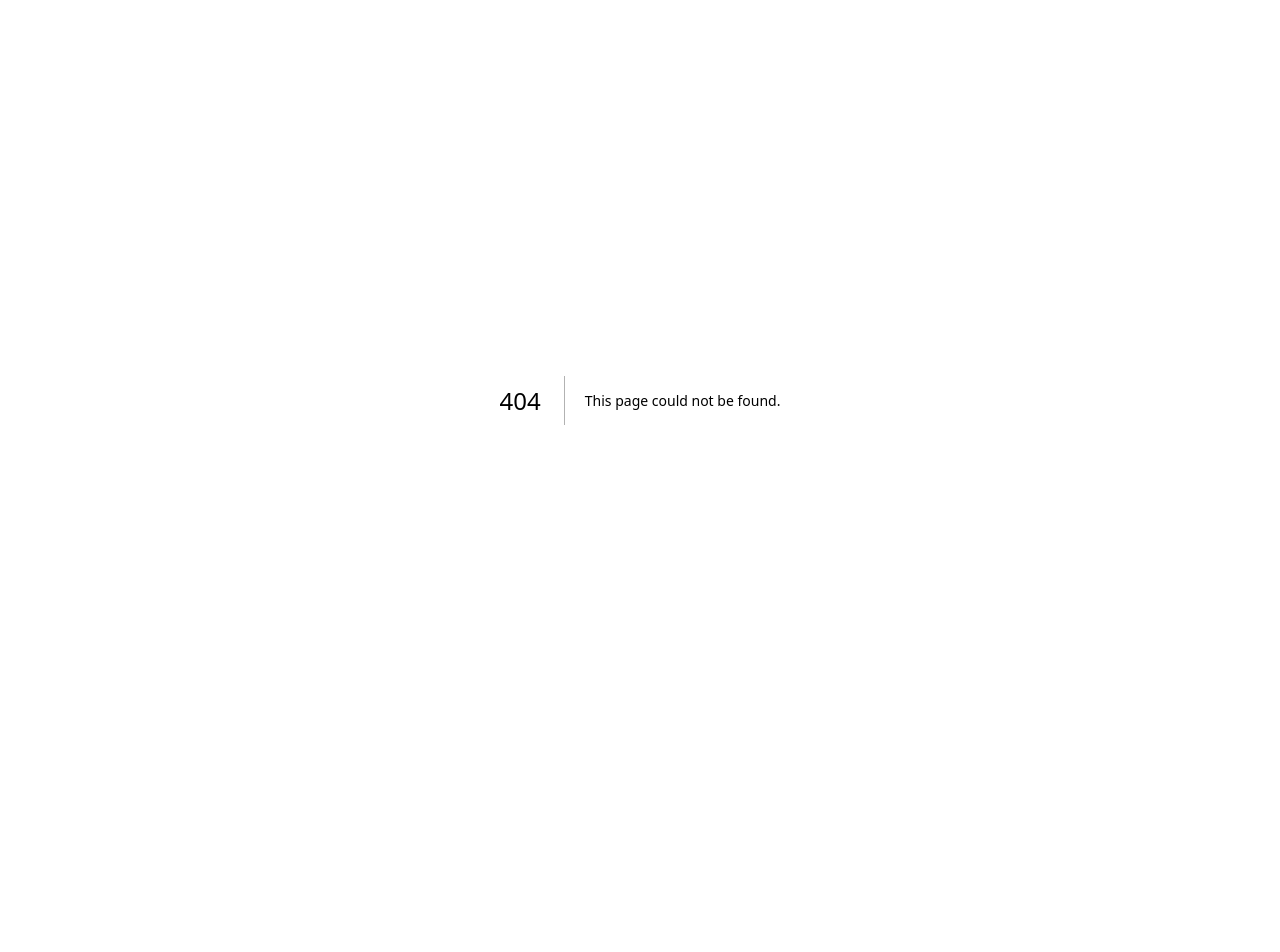
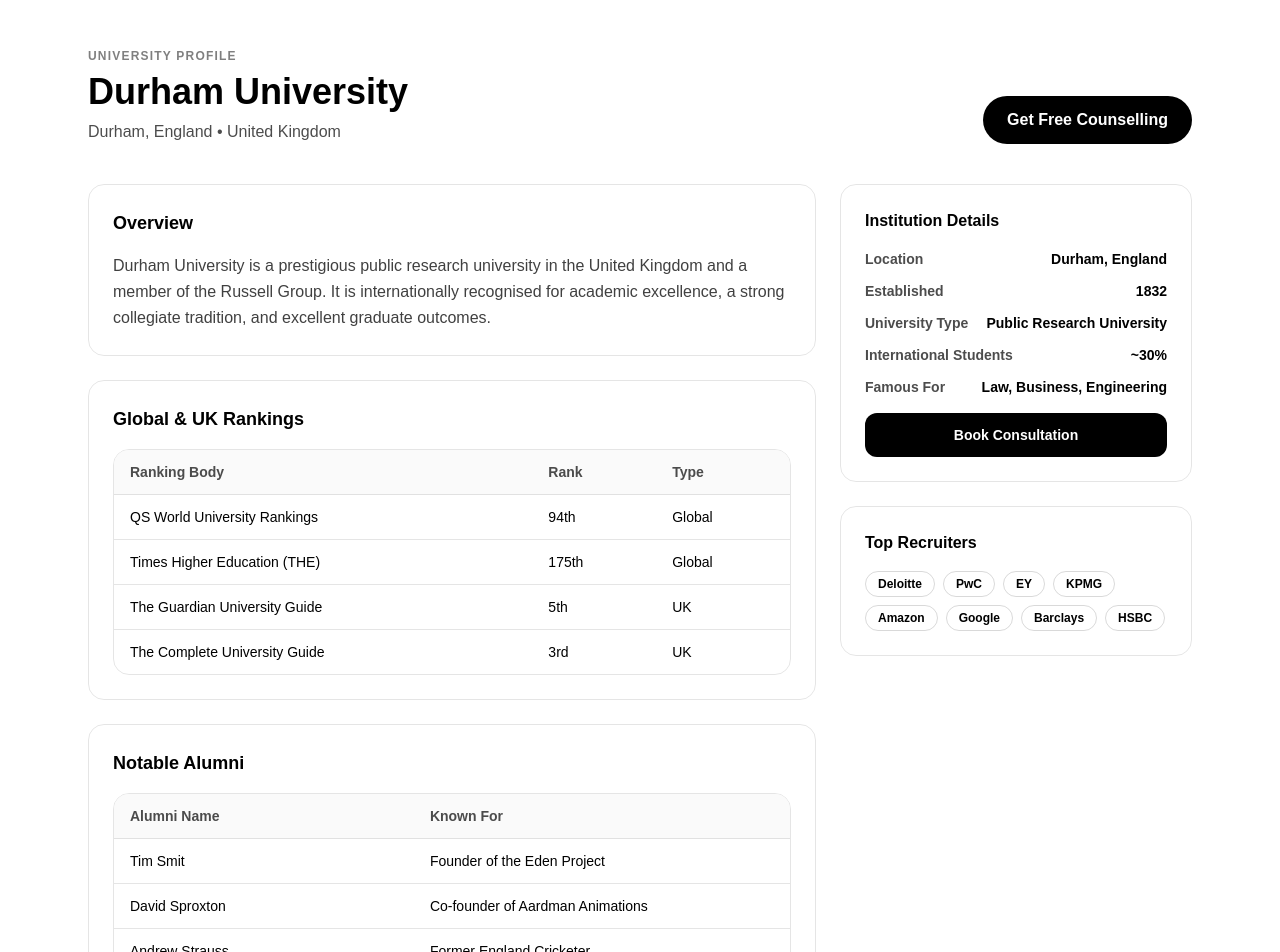
Before and after one commit to Zareedazam/jawily_edu, a Next.js app: page /durham-university in a window 1280 px wide. Before the commit this address had no page. Shown: the top 952 px of the page. Before the commit the page ends 800 px from the top, so only its background shows below. Built offline with nearby package versions, Linux system fonts and the light colour scheme.

Commit message:
Create page.tsx

```diff
--- /dev/null
+++ b/app/durham-university/page.tsx
@@ -0,0 +1,240 @@
+import type { Metadata } from "next";
+import type { ReactNode } from "react";
+
+export const metadata: Metadata = {
+  title: "Durham University – Rankings, Alumni, Scholarships & Careers",
+  description:
+    "Explore Durham University: global and UK rankings, notable alumni, top recruiters, scholarships and key information for international students.",
+};
+
+type KV = { label: string; value: string };
+
+export default function DurhamUniversityPage() {
+  /* ================= DATA ================= */
+
+  const overview =
+    "Durham University is a prestigious public research university in the United Kingdom and a member of the Russell Group. It is internationally recognised for academic excellence, a strong collegiate tradition, and excellent graduate outcomes.";
+
+  const institutionDetails: KV[] = [
+    { label: "Location", value: "Durham, England" },
+    { label: "Established", value: "1832" },
+    { label: "University Type", value: "Public Research University" },
+    { label: "International Students", value: "~30%" },
+    { label: "Famous For", value: "Law, Business, Engineering" },
+  ];
+
+  const rankings = [
+    { body: "QS World University Rankings", rank: "94th", type: "Global" },
+    { body: "Times Higher Education (THE)", rank: "175th", type: "Global" },
+    { body: "The Guardian University Guide", rank: "5th", type: "UK" },
+    { body: "The Complete University Guide", rank: "3rd", type: "UK" },
+  ];
+
+  const notableAlumni = [
+    { name: "Tim Smit", role: "Founder of the Eden Project" },
+    { name: "David Sproxton", role: "Co-founder of Aardman Animations" },
+    { name: "Andrew Strauss", role: "Former England Cricketer" },
+    { name: "Justin Welby", role: "Archbishop of Canterbury" },
+    { name: "Sir George Malcolm Brown", role: "Renowned Geologist" },
+  ];
+
+  const topRecruiters = [
+    "Deloitte",
+    "PwC",
+    "EY",
+    "KPMG",
+    "Amazon",
+    "Google",
+    "Barclays",
+    "HSBC",
+  ];
+
+  const scholarships = [
+    {
+      name: "Merit-Based Scholarships",
+      value: "Partial tuition fee reduction",
+    },
+    {
+      name: "International Excellence Scholarships",
+      value: "Competitive awards for high-achieving students",
+    },
+    {
+      name: "Departmental Scholarships",
+      value: "Subject-specific financial support",
+    },
+    {
+      name: "Country-Specific Awards",
+      value: "Limited scholarships for selected countries",
+    },
+  ];
+
+  /* ================= UI ================= */
+
+  return (
+    <div className="min-h-screen bg-white text-black">
+      <div className="mx-auto max-w-6xl px-6 py-12">
+        {/* Header */}
+        <div className="flex flex-col md:flex-row md:items-end md:justify-between gap-5">
+          <div>
+            <p className="text-xs tracking-widest text-black/50 font-semibold">
+              UNIVERSITY PROFILE
+            </p>
+            <h1 className="text-3xl md:text-4xl font-black mt-2">
+              Durham University
+            </h1>
+            <p className="text-black/70 mt-2">
+              Durham, England • United Kingdom
+            </p>
+          </div>
+
+          <a
+            href="/apply"
+            className="px-6 py-3 rounded-full bg-black text-white font-semibold hover:opacity-90"
+          >
+            Get Free Counselling
+          </a>
+        </div>
+
+        {/* Layout */}
+        <div className="mt-10 grid lg:grid-cols-12 gap-6 items-start">
+          {/* Main */}
+          <div className="lg:col-span-8 space-y-6">
+            <SectionCard title="Overview">
+              <p className="text-black/75 leading-relaxed">{overview}</p>
+            </SectionCard>
+
+            <SectionCard title="Global & UK Rankings">
+              <Table
+                head={["Ranking Body", "Rank", "Type"]}
+                rows={rankings.map((r) => [r.body, r.rank, r.type])}
+              />
+            </SectionCard>
+
+            <SectionCard title="Notable Alumni">
+              <Table
+                head={["Alumni Name", "Known For"]}
+                rows={notableAlumni.map((a) => [a.name, a.role])}
+              />
+            </SectionCard>
+
+            <SectionCard title="Scholarships">
+              <Table
+                head={["Scholarship", "Details"]}
+                rows={scholarships.map((s) => [s.name, s.value])}
+              />
+            </SectionCard>
+          </div>
+
+          {/* Sidebar */}
+          <div className="lg:col-span-4 space-y-6">
+            <SidebarCard title="Institution Details">
+              <KeyValue rows={institutionDetails} />
+              <a
+                href="/apply"
+                className="mt-4 block w-full px-4 py-3 rounded-xl bg-black text-white text-sm font-semibold text-center hover:opacity-90"
+              >
+                Book Consultation
+              </a>
+            </SidebarCard>
+
+            <SidebarCard title="Top Recruiters">
+              <div className="flex flex-wrap gap-2">
+                {topRecruiters.map((r) => (
+                  <span
+                    key={r}
+                    className="px-3 py-1 rounded-full text-xs font-semibold border border-black/15"
+                  >
+                    {r}
+                  </span>
+                ))}
+              </div>
+            </SidebarCard>
+          </div>
+        </div>
+      </div>
+    </div>
+  );
+}
+
+/* ================= COMPONENTS ================= */
+
+function SectionCard({
+  title,
+  children,
+}: {
+  title: string;
+  children: ReactNode;
+}) {
+  return (
+    <div className="rounded-2xl border border-black/10 p-6">
+      <h2 className="text-lg font-black">{title}</h2>
+      <div className="mt-4">{children}</div>
+    </div>
+  );
+}
+
+function SidebarCard({
+  title,
+  children,
+}: {
+  title: string;
+  children: ReactNode;
+}) {
+  return (
+    <div className="rounded-2xl border border-black/10 p-6">
+      <h3 className="text-base font-black">{title}</h3>
+      <div className="mt-4">{children}</div>
+    </div>
+  );
+}
+
+function KeyValue({ rows }: { rows: KV[] }) {
+  return (
+    <dl className="space-y-3">
+      {rows.map((r) => (
+        <div key={r.label} className="flex justify-between gap-4">
+          <dt className="text-sm font-semibold text-black/70">{r.label}</dt>
+          <dd className="text-sm font-semibold text-black">{r.value}</dd>
+        </div>
+      ))}
+    </dl>
+  );
+}
+
+function Table({
+  head,
+  rows,
+}: {
+  head: string[];
+  rows: string[][];
+}) {
+  return (
+    <div className="overflow-hidden rounded-2xl border border-black/10">
+      <table className="w-full text-sm">
+        <thead className="bg-neutral-50">
+          <tr>
+            {head.map((h) => (
+              <th
+                key={h}
+                className="text-left px-4 py-3 font-semibold text-black/70"
+              >
+                {h}
+              </th>
+            ))}
+          </tr>
+        </thead>
+        <tbody>
+          {rows.map((r, i) => (
+            <tr key={i} className="border-t border-black/10">
+              {r.map((c) => (
+                <td key={c} className="px-4 py-3">
+                  {c}
+                </td>
+              ))}
+            </tr>
+          ))}
+        </tbody>
+      </table>
+    </div>
+  );
+}
```
